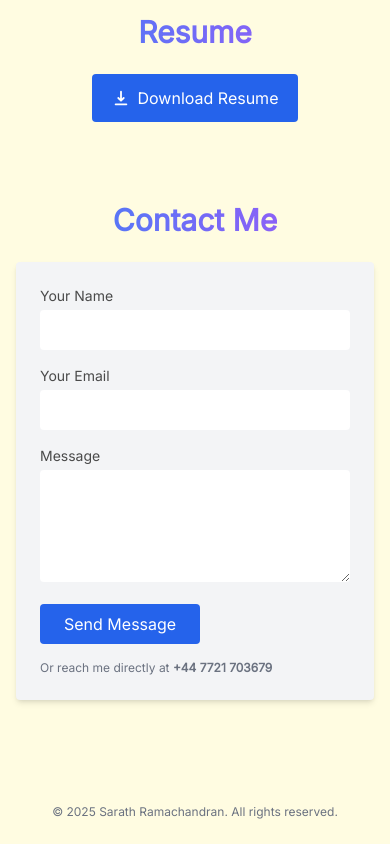
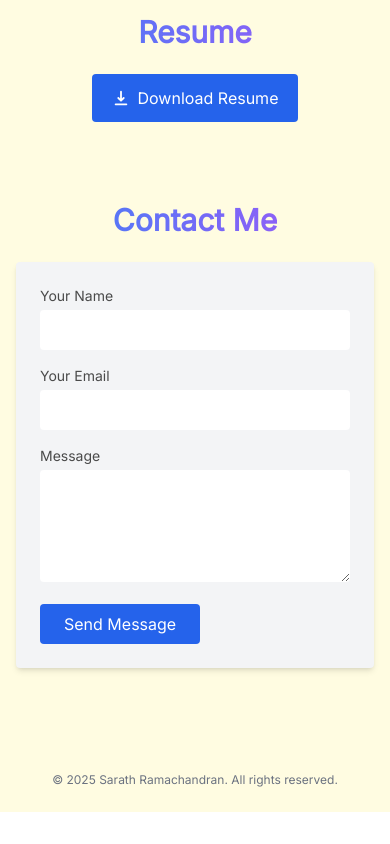
Before and after one commit to zjsarath/portfolio-website, a React (Create React App) app: page / in a window 390 px wide. Shown: the part 2510-3354 px from the top of the page. After the commit the page ends 3322 px from the top, so only its background shows below. Built offline with nearby package versions, Linux system fonts and the light colour scheme.

Commit message:
Remove redundant phone text from contact section

```diff
--- a/src/App.js
+++ b/src/App.js
@@ -295,10 +295,6 @@ function App() {
             Send Message
           </button>
 
-          <p className="text-xs text-gray-500 mt-2">
-            Or reach me directly at <strong>+44 7721 703679</strong>
-          </p>
-
           <p
             id="thankyou-message"
             className="text-green-600 text-sm font-medium mt-4 hidden"
```
